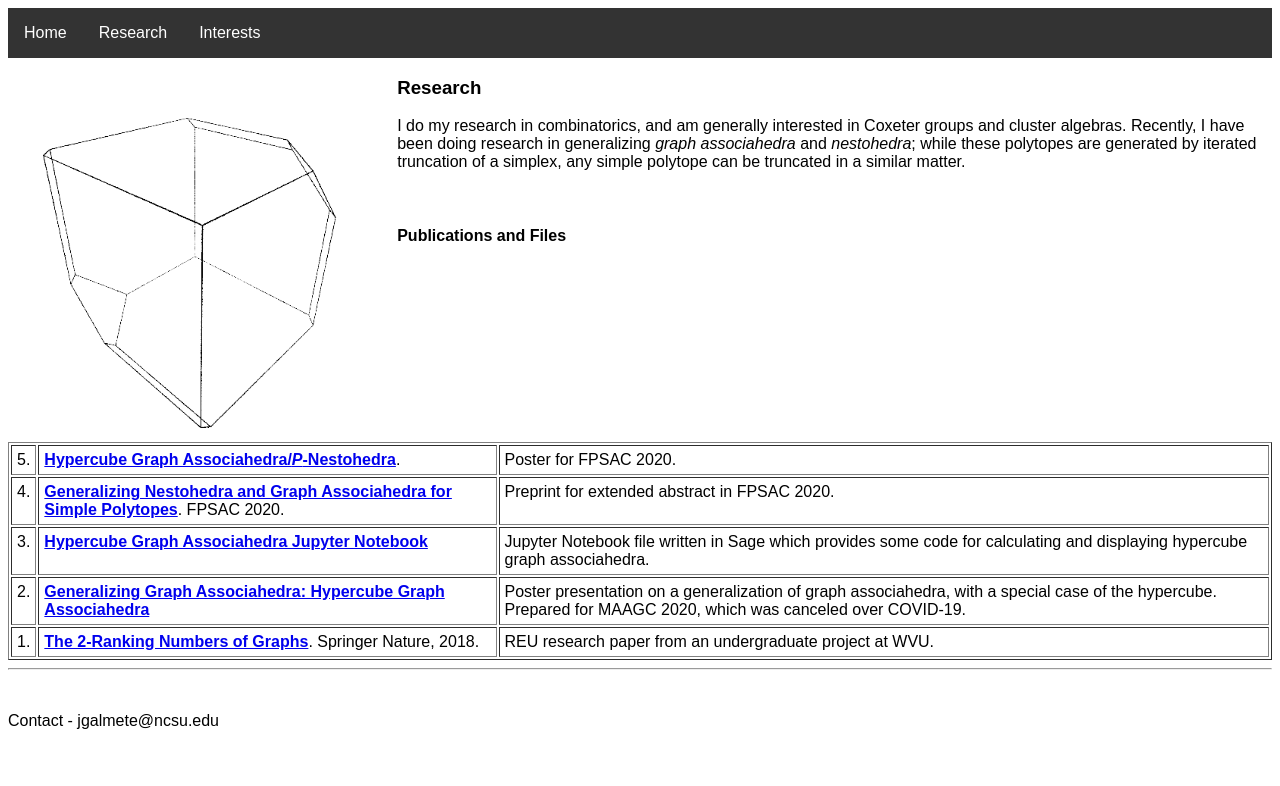
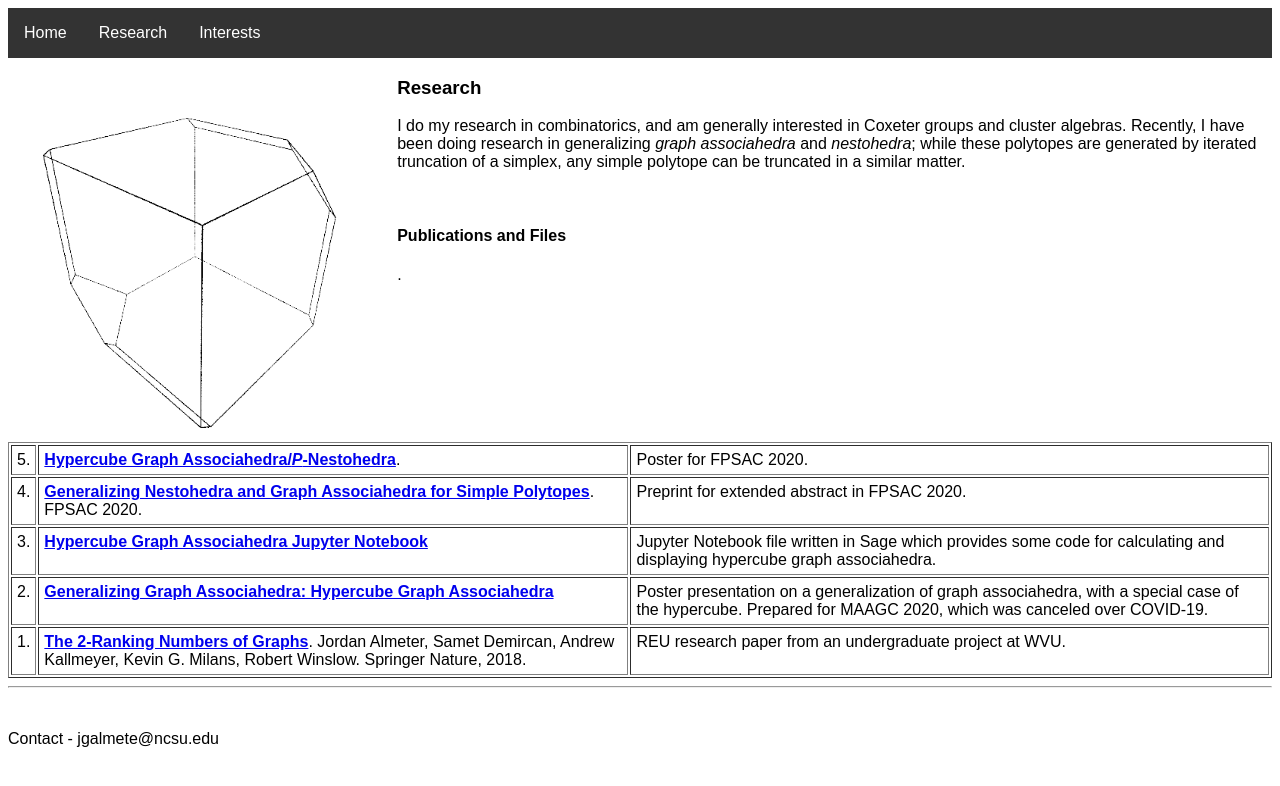
Before and after one commit to jordanalmeter/jordanalmeter.github.io, a plain HTML site: page research.html in a window 1280 px wide. Drawn offline with nearby package versions, Linux system fonts and the light colour scheme.

Commit message:
Added further credits

```diff
--- a/research.html
+++ b/research.html
@@ -27,6 +27,7 @@
 <TD valign="top"><B> <A href="files/FPSAC_2020_Poster.pdf">Hypercube Graph Associahedra&#x2F;<i>P</i>-Nestohedra</A></B>.
 <TD valign="top"> Poster for FPSAC 2020.
 </TR>
+.
 
 <TR><TD valign="top">4.
 <TD valign="top"><B><A href="files/Jordan_Almeter_FPSAC_2020.pdf"> Generalizing Nestohedra and Graph Associahedra for Simple Polytopes</A></B>. FPSAC 2020.
@@ -44,7 +45,7 @@
 </TR>
 
 <TR><TD valign="top">1.
-<TD valign="top"><B><A href="https://arxiv.org/abs/1607.07132">The 2-Ranking Numbers of Graphs</A></B>. Springer Nature, 2018.</A></B>
+<TD valign="top"><B><A href="https://arxiv.org/abs/1607.07132">The 2-Ranking Numbers of Graphs</A></B>. Jordan Almeter, Samet Demircan, Andrew Kallmeyer, Kevin G. Milans, Robert Winslow. Springer Nature, 2018.</A></B>
 <TD valign="top"> REU research paper from an undergraduate project at WVU.
 </TR>
 
```
Also changed, not shown: 2 other files.
